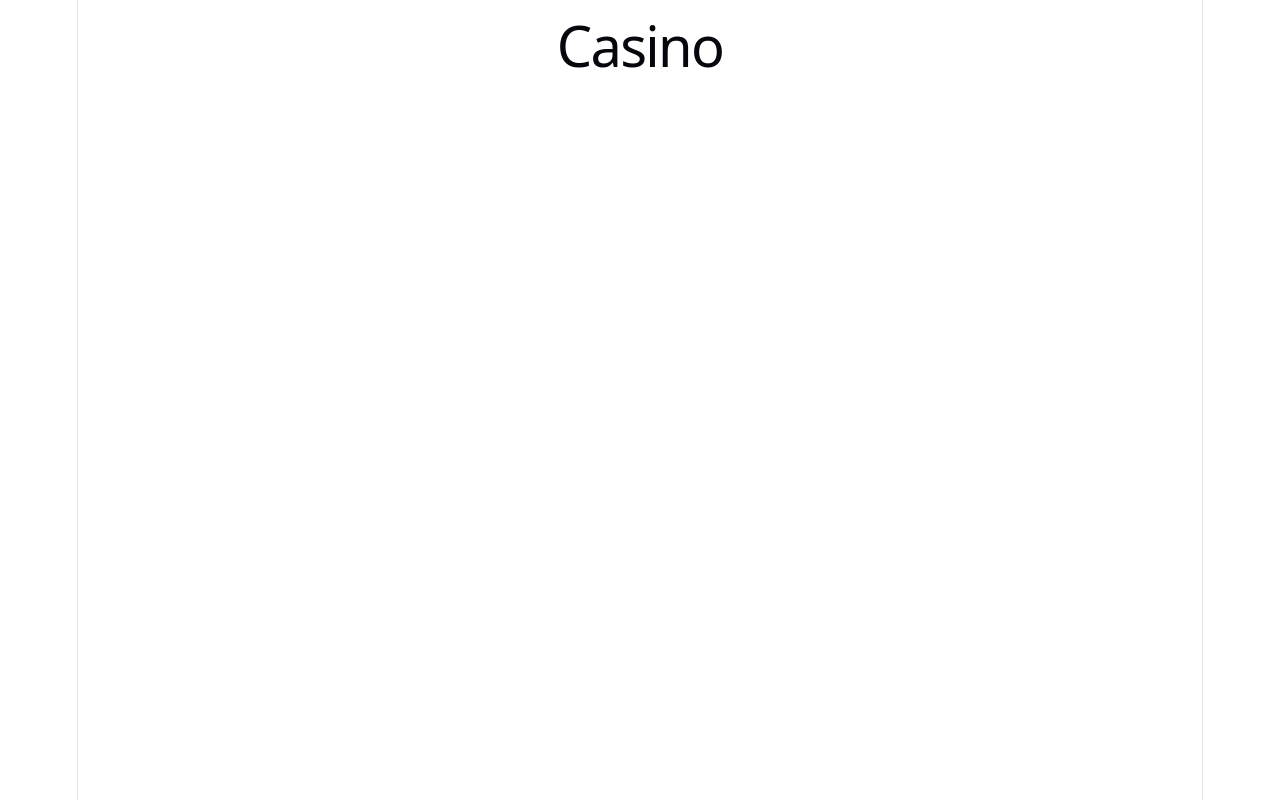
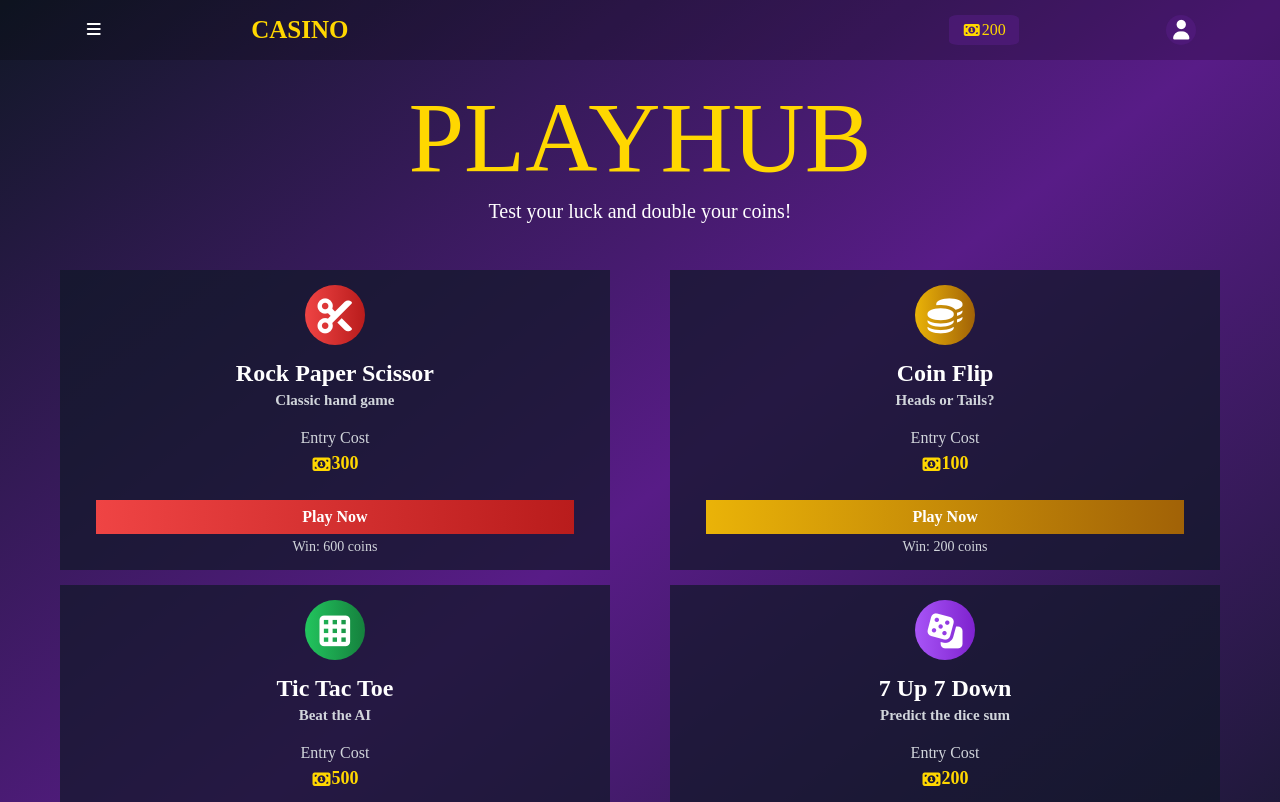
Before and after one commit to RaghavKhandelwal-25/PLAYHUB-react, a React (Vite) app: page / in a window 1280 px wide. Shown: the top 802 px of the page. Built offline with nearby package versions, Linux system fonts and the light colour scheme.

Commit message:
Assemble all components in App.jsx and provided CSS

```diff
--- a/index.html
+++ b/index.html
@@ -5,6 +5,10 @@
     <link rel="icon" type="image/svg+xml" href="/favicon.svg" />
     <meta name="viewport" content="width=device-width, initial-scale=1.0" />
     <title>Casino</title>
+    <link
+      rel="stylesheet"
+      href="https://cdnjs.cloudflare.com/ajax/libs/font-awesome/7.0.1/css/all.min.css"
+    />
   </head>
   <body>
     <div id="root"></div>
--- a/src/App.css
+++ b/src/App.css
@@ -1,184 +1,380 @@
-.counter {
-  font-size: 16px;
-  padding: 5px 10px;
-  border-radius: 5px;
-  color: var(--accent);
-  background: var(--accent-bg);
-  border: 2px solid transparent;
-  transition: border-color 0.3s;
-  margin-bottom: 24px;
-
-  &:hover {
-    border-color: var(--accent-border);
-  }
-  &:focus-visible {
-    outline: 2px solid var(--accent);
-    outline-offset: 2px;
-  }
+*{
+    margin: 0;
+    padding: 0;
+    box-sizing: border-box;
 }
 
-.hero {
-  position: relative;
-
-  .base,
-  .framework,
-  .vite {
-    inset-inline: 0;
-    margin: 0 auto;
+.all-content{
+    background: linear-gradient(to bottom right, #111827, #581c87, #111827);
+    /* width: 50%; */
+    margin-left: auto;
+    margin-right: auto;
 }
 
-  .base {
-    width: 170px;
-    position: relative;
-    z-index: 0;
+
+.navbar{
+    height: 60px;
+    background-color: rgba(0, 0, 0, 0.2);
+    display: flex;
+    justify-content: space-around;
+    align-items: center;
 }
 
-  .framework,
-  .vite {
-    position: absolute;
+#menu-btn, #sidebar-menu-btn{
+    margin-left: 10px;
+    color: white;
 }
 
-  .framework {
-    z-index: 1;
-    top: 34px;
-    height: 28px;
-    transform: perspective(2000px) rotateZ(300deg) rotateX(44deg) rotateY(39deg)
-      scale(1.4);
+.sidebar{
+    position: fixed;
+    top: 0;
+    left: -100%;
+    height: 100%;
+    width: 220px;
+    z-index: 1000;
+    background: linear-gradient(to bottom right, #374151, #9d4edd, #374151);
+    box-shadow: 0 5px 10px #8b5cf6, 0 0 5px #8b5cf6, 0 0 10px #8b5cf6;
+    padding: 20px 0px;
+    transition: all 0.4s ease;
 }
 
-  .vite {
-    z-index: 0;
-    top: 107px;
-    height: 26px;
-    width: auto;
-    transform: perspective(2000px) rotateZ(300deg) rotateX(40deg) rotateY(39deg)
-      scale(0.8);
-  }
+.sidebar.open{
+    left: 0;
 }
 
-#center {
+.sidebar-logo{
+    display: flex;
+    align-items: center;
+    margin-bottom: 30px;
+    padding-bottom: 5px;
+}
+
+.list{
+    list-style: none;
+
+}
+
+.nav-link{
+    display: flex;
+    align-items: center;
+    text-decoration: none;
+    padding: 10px;
+    border-radius: 8px;
+}
+
+.nav-link:hover{
+     background-color: rgba(0, 0, 0, 0.2);
+}
+
+.icon{
+    margin-right: 14px;
+    font-size: 20px;
+    color: white;
+}
+
+.link{
+    font-size: 20px;
+    color: white;
+    font-weight: 400;
+    font: poppins;
+}
+
+.overlay{
+    position: fixed;
+    top: 0;
+    left: 0;
+    width: 100%;
+    height: 100vh;
+    background-color: rgba(0, 0, 0, 0.5);
+    transition: all 0.4s ease;
+    pointer-events: none;
+    opacity: 0;
+}
+
+.overlay.open{
+    opacity: 1;
+    pointer-events: auto;
+}
+
+#casino-title, #sidebar-casino{
+    width: 550px;
+    font-weight: bold;
+    font-size: 25px;
+    color: #FFD700;
+}
+
+#balance{
+
+    display: flex;
+    justify-content: center;
+    align-items: center;
+    height: 30px;
+    width: 70px;
+    border-radius: 13%;
+    color:  #FFD700;
+    background-color: rgba(88, 28, 135, 0.5);
+
+}
+
+#profile{
+    display: flex;
+    justify-content: center;
+    align-items: center;
+    margin-right: 10px;
+    height: 30px;
+    width: 30px;
+    font-size: 20px;
+    border-radius: 50%;
+    color: white;
+    background-color: rgba(88, 28, 135, 0.5);
+}
+
+.profile-card{
+    width: 160px;
+    background-color: #CEA8ED;
+    box-shadow: 0 5px 10px #8b5cf6, 0 0 5px #8b5cf6, 0 0 10px #8b5cf6;
+    position: absolute;
+    top: 65px;
+    right: 10px;
+    max-height: 0;
+    overflow: hidden;
+    transition: max-height 0.5s ease-out;
+}
+
+.profile-card.open{
+    max-height: 400px;
+}
+
+#curr-player{
+    height: 40px;
+    display: flex;
+    align-items: center;
+    padding-left: 10px;
+    font-size: 20px;
+    font-weight: 400px;
+}
+
+.profile-card hr{
+    border: 0;
+    height: 1px;
+    width: 150px;
+    background-color: black;
+    margin: 2px 5px 10px 5px;
+}
+
+.player_list{
     display: flex;
     flex-direction: column;
-  gap: 25px;
-  place-content: center;
-  place-items: center;
-  flex-grow: 1;
+    gap: 3px;
 
-  @media (max-width: 1024px) {
-    padding: 32px 20px 24px;
-    gap: 18px;
-  }
 }
 
-#next-steps {
-  display: flex;
-  border-top: 1px solid var(--border);
+.player_item {
+    color: black;
+    text-decoration: none;
+    padding: 8px 10px;
     text-align: left;
-
-  & > div {
-    flex: 1 1 0;
-    padding: 32px;
-    @media (max-width: 1024px) {
-      padding: 24px 20px;
-    }
+    margin: 0;
+    line-height: 1;
+    font-weight: 500;
+    background: none;
+    border: none;
 }
 
-  .icon {
-    margin-bottom: 16px;
-    width: 22px;
-    height: 22px;
+.player_item:hover{
+    font-weight: 600;
 }
 
-  @media (max-width: 1024px) {
-    flex-direction: column;
-    text-align: center;
-  }
+.add_player{
+    margin: 10px;
+    padding: 8px;
+    border: none;
+    background-color: #581c87;
+    color: white;
+    font-weight: 600;
+    border-radius: 5px;
+    cursor: pointer;
+    transition: transform 0.2s;
 }
 
-#docs {
-  border-right: 1px solid var(--border);
-
-  @media (max-width: 1024px) {
-    border-right: none;
-    border-bottom: 1px solid var(--border);
-  }
+.add_player:hover{
+    transform: scale(1.02);
 }
 
-#next-steps ul {
-  list-style: none;
-  padding: 0;
+/*-----------------------------------MIDDLE1---------------------*/
+.middle1{
+    height: 200px;
+
     display: flex;
-  gap: 8px;
-  margin: 32px 0 0;
+    flex-direction: column;
+    align-items: center;
 
-  .logo {
-    height: 18px;
+    /* gap: 10px; */
+
+    /* text-align: center; */
 }
 
-  a {
-    color: var(--text-h);
-    font-size: 16px;
-    border-radius: 6px;
-    background: var(--social-bg);
-    display: flex;
-    padding: 6px 12px;
-    align-items: center;
-    gap: 8px;
-    text-decoration: none;
-    transition: box-shadow 0.3s;
-
-    &:hover {
-      box-shadow: var(--shadow);
-    }
-    .button-icon {
-      height: 18px;
-      width: 18px;
-    }
+#line1{
+    font-size: 100px;
+    margin-top: 20px;
+    color: #FFD700;
 }
 
-  @media (max-width: 1024px) {
-    margin-top: 20px;
-    flex-wrap: wrap;
-    justify-content: center;
-
-    li {
-      flex: 1 1 calc(50% - 8px);
+#line2{
+    font-size: 20px;
+    margin-top: 5px;
+    color: white;
 }
 
-    a {
-      width: 100%;
-      justify-content: center;
-      box-sizing: border-box;
-    }
-  }
+/*----------------------------------MIDDLE2-------------------*/
+.middle2{
+    display: flex;
+    flex-wrap: wrap;
+    justify-content: space-evenly;
 }
 
-#spacer {
-  height: 88px;
-  border-top: 1px solid var(--border);
-  @media (max-width: 1024px) {
-    height: 48px;
-  }
+/*----------------COMMON FOR ALL BOX------------------*/
+
+.BOX{
+    height: 300px;
+    width: 43%;
+
+    display: flex;
+    flex-direction: column;
+    justify-content: center;
+    align-items: center;
+    margin-top: 10px;
+    margin-bottom: 5px;
+    padding: 10px;
+    color: white;
+    background:  rgba(17, 24, 39, 0.7);
 }
 
-.ticks {
-  position: relative;
-  width: 100%;
-
-  &::before,
-  &::after {
-    content: '';
-    position: absolute;
-    top: -4.5px;
-    border: 5px solid transparent;
+.BOX:hover{
+    background-color: rgba(88, 28, 135, 0.5);
+    box-shadow: 0 0 10px #8b5cf6, 0 0 20px #8b5cf6, 0 0 30px #8b5cf6;
+    transition: 0.3s;
+    border: 2px solid white;
 }
 
-  &::before {
-    left: 0;
-    border-left-color: var(--border);
+a{
+    display: block;
+    margin-top: 20px;
+    width: 90%;
+    padding: 8px;
+    border: none;
+    text-align: center;
+    text-decoration: none;
+    color: white;
+    font-weight: 600;
 }
-  &::after {
-    right: 0;
-    border-right-color: var(--border);
+
+.box-img{
+
+    width:60px;
+    height: 60px;
+    font-size: 35px;
+    border-radius: 50%;
+    display: flex;
+    justify-content: center;
+    align-items: center;
 }
+
+.amount{
+    width: 55px;
+    display: flex;
+    justify-content: space-between;
+    align-items: center;
+    margin: 2px;
+    padding: 4px;
+    font-size: 18px;
+    font-weight: bold;
+    color: #FFD700;
 }
+
+.win{
+    margin-top: 5px;
+    font-size: 14px;
+    color: #d1d5db;
+}
+
+h4{
+    margin-top: 5px;
+    color: #d1d5db;
+    font-size: 15px;
+}
+
+.box-line1{
+    margin-top: 20px;
+    color: #d1d5db;
+}
+/*--------------------------BOX1----------------------*/
+
+.box1 h2{
+    margin-top: 15px;
+}
+
+#box1-line1{
+    margin-top: 20px;
+}
+
+/*----------------------------BOX2----------------*/
+
+.box2 h2{
+    margin-top: 15px;
+}
+
+#box2-line1{
+    margin-top: 20px;
+}
+
+/*----------------------------BOX3----------------*/
+
+.box3 h2{
+    margin-top: 15px;
+}
+
+#box3-line1{
+    margin-top: 20px;
+}
+
+/*----------------------------BOX4----------------*/
+
+.box4 h2{
+    margin-top: 15px;
+}
+
+#box4-line1{
+    margin-top: 20px;
+}
+
+
+
+
+/*---------------------FOOTER------------------------------------------*/
+.bottom{
+    color: white;
+    padding: 10px;
+    border: 2px solid;
+    border-color: rgba(126, 34, 206, 0.5);
+    margin-top: 20px;
+    width: 100%;
+    display: flex;
+    flex-direction: column;
+    justify-content: center;
+    align-items: center;
+}
+
+#foot-line1{
+    text-align: center;
+    margin-top: 10px;
+    margin-bottom: 10px;
+    font-size: 20px;
+    font-weight: bold;
+}
+
+#foot-line2{
+    text-align: center;
+    font-size: 14px;
+    margin-bottom: 10px;
+}
--- a/src/App.jsx
+++ b/src/App.jsx
@@ -1,7 +1,30 @@
+import "./App.css";
+import Navbar from "./components/Navbar";
+import ProfileMenu from "./components/ProfileMenu";
+import Sidebar from "./components/Sidebar";
+// import Overlay from "./components/Overlay";
+import Hero from "./components/Hero";
+import GameSection from "./components/GameSection";
+import Footer from "./components/Footer";
+
 function App() {
   return (
-    <div>
-      <h1>Casino</h1>
+    <div className="all-content">
+
+      <header>
+        <Navbar />
+        <ProfileMenu />
+        <Sidebar />
+      </header>
+
+      {/* <Overlay /> */}
+
+      <Hero />
+
+      <GameSection />
+
+      <Footer />
+
     </div>
   );
 }
--- a/src/index.css
+++ b/src/index.css
@@ -1,111 +1,3 @@
-:root {
-  --text: #6b6375;
-  --text-h: #08060d;
-  --bg: #fff;
-  --border: #e5e4e7;
-  --code-bg: #f4f3ec;
-  --accent: #aa3bff;
-  --accent-bg: rgba(170, 59, 255, 0.1);
-  --accent-border: rgba(170, 59, 255, 0.5);
-  --social-bg: rgba(244, 243, 236, 0.5);
-  --shadow:
-    rgba(0, 0, 0, 0.1) 0 10px 15px -3px, rgba(0, 0, 0, 0.05) 0 4px 6px -2px;
-
-  --sans: system-ui, 'Segoe UI', Roboto, sans-serif;
-  --heading: system-ui, 'Segoe UI', Roboto, sans-serif;
-  --mono: ui-monospace, Consolas, monospace;
-
-  font: 18px/145% var(--sans);
-  letter-spacing: 0.18px;
-  color-scheme: light dark;
-  color: var(--text);
-  background: var(--bg);
-  font-synthesis: none;
-  text-rendering: optimizeLegibility;
-  -webkit-font-smoothing: antialiased;
-  -moz-osx-font-smoothing: grayscale;
-
-  @media (max-width: 1024px) {
-    font-size: 16px;
-  }
-}
-
-@media (prefers-color-scheme: dark) {
-  :root {
-    --text: #9ca3af;
-    --text-h: #f3f4f6;
-    --bg: #16171d;
-    --border: #2e303a;
-    --code-bg: #1f2028;
-    --accent: #c084fc;
-    --accent-bg: rgba(192, 132, 252, 0.15);
-    --accent-border: rgba(192, 132, 252, 0.5);
-    --social-bg: rgba(47, 48, 58, 0.5);
-    --shadow:
-      rgba(0, 0, 0, 0.4) 0 10px 15px -3px, rgba(0, 0, 0, 0.25) 0 4px 6px -2px;
-  }
-
-  #social .button-icon {
-    filter: invert(1) brightness(2);
-  }
-}
-
 body {
   margin: 0;
 }
-
-#root {
-  width: 1126px;
-  max-width: 100%;
-  margin: 0 auto;
-  text-align: center;
-  border-inline: 1px solid var(--border);
-  min-height: 100svh;
-  display: flex;
-  flex-direction: column;
-  box-sizing: border-box;
-}
-
-h1,
-h2 {
-  font-family: var(--heading);
-  font-weight: 500;
-  color: var(--text-h);
-}
-
-h1 {
-  font-size: 56px;
-  letter-spacing: -1.68px;
-  margin: 32px 0;
-  @media (max-width: 1024px) {
-    font-size: 36px;
-    margin: 20px 0;
-  }
-}
-h2 {
-  font-size: 24px;
-  line-height: 118%;
-  letter-spacing: -0.24px;
-  margin: 0 0 8px;
-  @media (max-width: 1024px) {
-    font-size: 20px;
-  }
-}
-p {
-  margin: 0;
-}
-
-code,
-.counter {
-  font-family: var(--mono);
-  display: inline-flex;
-  border-radius: 4px;
-  color: var(--text-h);
-}
-
-code {
-  font-size: 15px;
-  line-height: 135%;
-  padding: 4px 8px;
-  background: var(--code-bg);
-}
```
Lines whose indentation alone changed are shown as unchanged.
